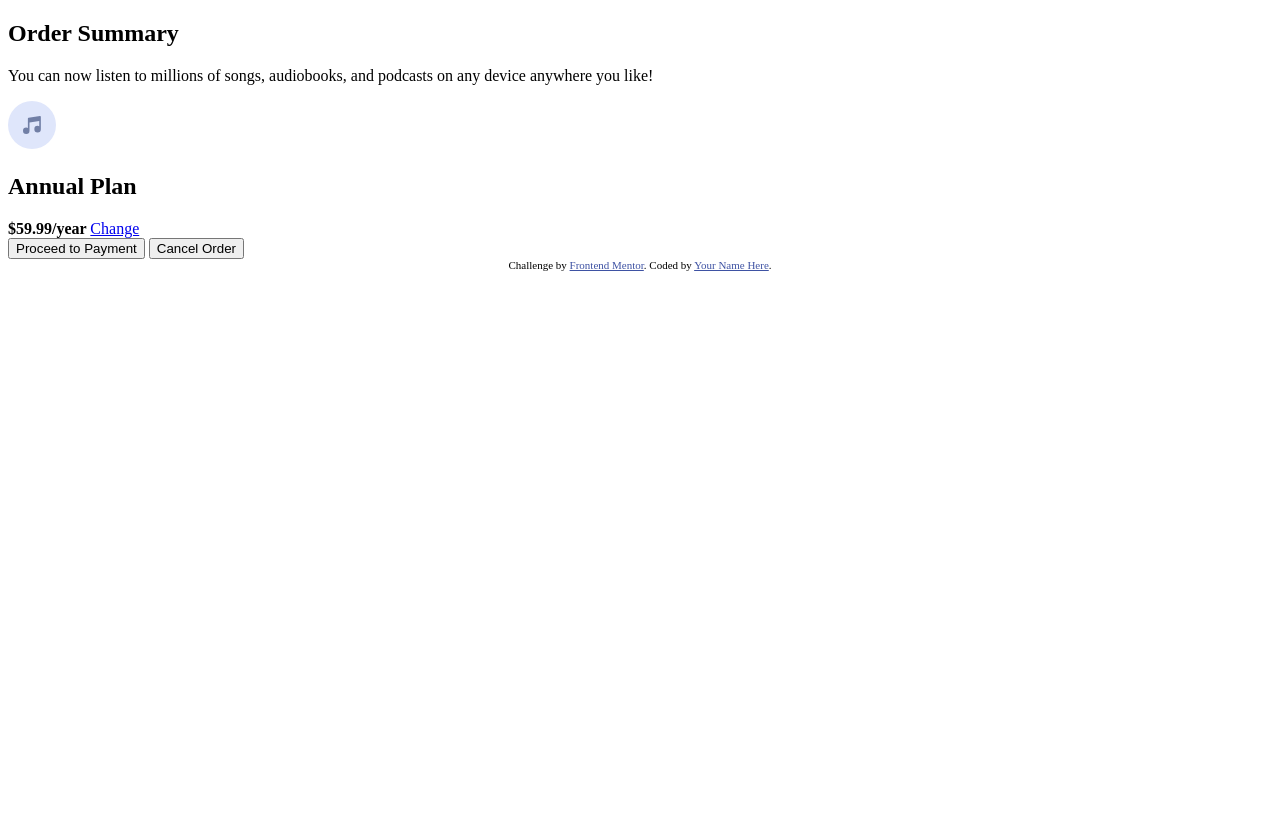
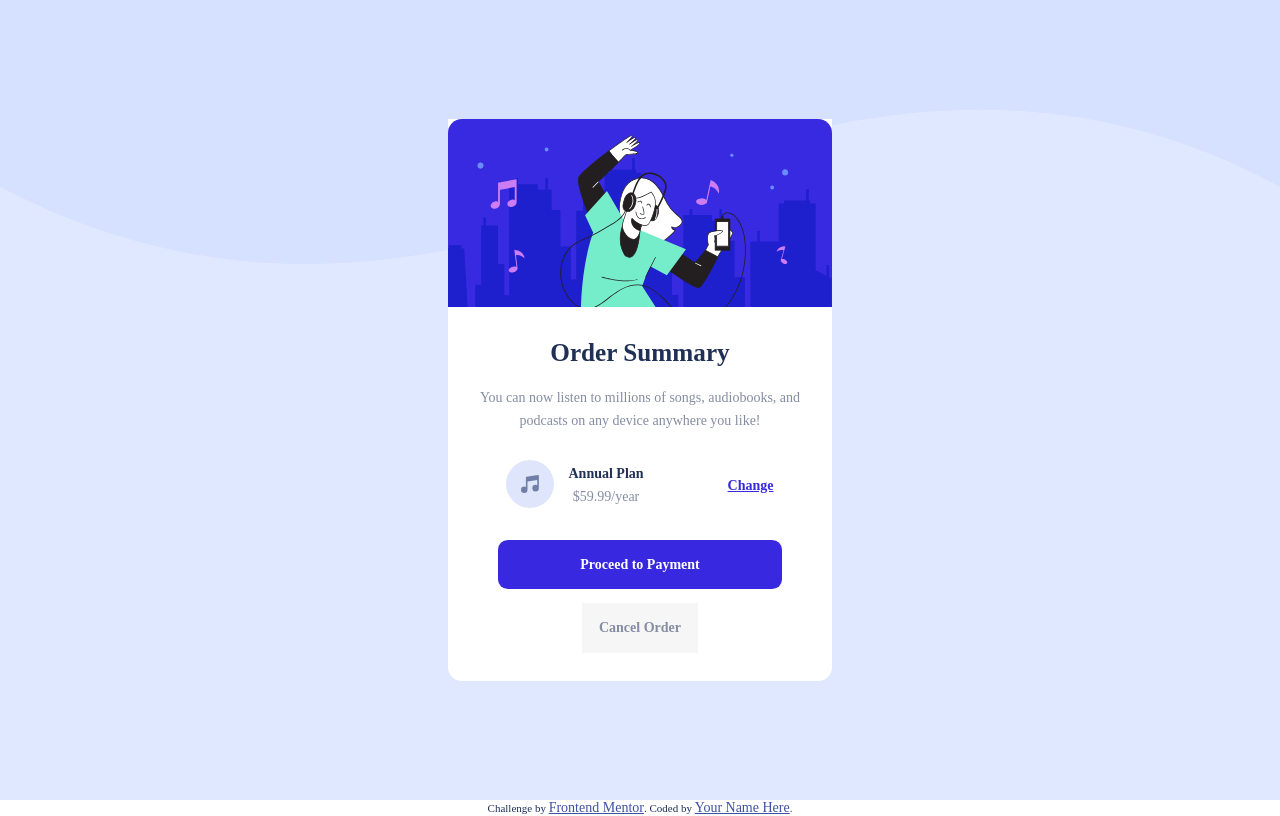
Before and after one commit to gregoriofrancisco99/order-summary-component-main, a plain HTML site: page index.html in a window 1280 px wide. Drawn offline with Linux system fonts and the light colour scheme.

Commit message:
Style HTML page

```diff
--- /dev/null
+++ b/assets/style/style.css
@@ -0,0 +1,178 @@
+* {
+  margin: 0;
+  padding: 0;
+  box-sizing: border-box;
+  font-size: 14px;
+  font-family: "Red Hat Display", "sans-serif";
+  color: hsl(223, 47%, 23%);
+}
+
+.lowOpacity {
+  filter: opacity(0.55);
+}
+
+#wrapper {
+  width: 100%;
+  height: 100vh;
+
+  background: url("./../images/pattern-background-desktop.svg") no-repeat,
+    hsl(225, 100%, 94%);
+  background-size: contain;
+  background-position: 100% -30%;
+
+  display: flex;
+  align-items: center;
+  justify-content: center;
+}
+
+#card {
+  background: #fff;
+  width: 30%;
+
+  border-radius: 0 0 1em 1em;
+}
+
+header img {
+  width: 100%;
+  border-radius: 1em 1em 0 0;
+}
+#card main section {
+  padding: 2em 1em;
+
+  display: flex;
+  align-items: center;
+  justify-content: center;
+  flex-direction: column;
+}
+
+section h1 {
+  font-size: 1.8em;
+  margin-bottom: 0.75em;
+}
+
+section p {
+  padding: 0 1em;
+  text-align: center;
+  line-height: 23px;
+}
+
+section #optArea {
+  width: 80%;
+  margin-top: 2em;
+  display: flex;
+  align-items: center;
+  justify-content: center;
+  flex-direction: column;
+}
+#optArea .plan {
+  margin-bottom: 2em;
+  display: flex;
+  align-items: center;
+  justify-content: center;
+  flex-direction: row;
+}
+#optArea .plan strong {
+  margin: 0 6em 0 1em;
+  display: flex;
+  align-items: center;
+  justify-content: center;
+  flex-direction: column;
+}
+#optArea .plan strong span {
+  margin-top: 0.5em;
+  font-weight: 300;
+}
+
+#optArea .plan a {
+  text-decoration: underline;
+  font-weight: 700;
+  color: hsl(245, 75%, 52%);
+}
+#optArea .plan a:hover {
+  text-decoration: none;
+  filter: opacity(0.85);
+}
+
+#optArea #buttonArea {
+  width: 100%;
+  display: flex;
+  align-items: center;
+  justify-content: center;
+  flex-direction: column;
+}
+
+#optArea #buttonArea .btn {
+  font-weight: 700;
+
+  border: none;
+  border-radius: 0.7em;
+  padding: 1.2em;
+
+  cursor: pointer;
+  transition: all ease 0.25s;
+}
+#optArea #buttonArea .btn.pay {
+  width: 100%;
+  background: hsl(245, 75%, 52%);
+  color: #fff;
+  margin-bottom: 1em;
+}
+#optArea #buttonArea .btn.pay:hover {
+  filter: opacity(0.85);
+}
+#optArea #buttonArea .btn.cancel {
+  border-radius: 0;
+  justify-self: center;
+}
+
+#optArea #buttonArea .btn.cancel:hover {
+  color: hsl(2, 75%, 52%);
+  filter: opacity(1);
+}
+
+@media (max-width: 900px) {
+  #card {
+    width: 60%;
+  }
+
+  section h1 {
+    margin-bottom: 1.5em;
+  }
+  section p {
+    margin-bottom: 1em;
+    padding: 0 5em;
+  }
+}
+
+@media (max-width: 620px) {
+  #wrapper {
+    height: auto;
+    padding-top: 1em;
+  }
+  #card {
+    width: 400px;
+  }
+  section {
+    padding-top: 3em;
+  }
+  section h1 {
+    margin-bottom: 1em;
+  }
+
+  #optArea .plan {
+    margin-bottom: 3em;
+  }
+}
+@media (max-width: 420px) {
+  * {
+    font-size: 13px;
+  }
+
+  #card {
+    width: 95%;
+  }
+
+  #optArea .plan img {
+    display: none;
+  }
+}
--- a/index.html
+++ b/index.html
@@ -7,6 +7,7 @@
   <link rel="icon" type="image/png" sizes="32x32" href="./images/favicon-32x32.png">
 
   <title>Frontend Mentor | Order summary card</title>
+  <link rel="stylesheet" href="./assets/style/style.css">
 
   <!-- Feel free to remove these styles or customise in your own stylesheet 👍 -->
   <style>
@@ -17,34 +18,38 @@
 <body>
 
   <div id="wrapper">
-    <header></header>
-    <main>
-      <section>
+    <div id="card">
+      <header>
+        <img src="./assets/images/illustration-hero.svg" alt="">
+      </header>
+      <main>
+        <section>
           <h1>Order Summary</h1>
 
-          <p>You can now listen to millions of songs, audiobooks, and podcasts on any
-          device anywhere you like!</p>
+          <p class="lowOpacity">You can now listen to millions of songs, audiobooks, and podcasts on any
+            device anywhere you like!</p>
 
           <div id="optArea">
             <div class="plan annual">
               <div id="imgIcon">
-                <img src="./images/icon-music.svg" alt="music icon">
+                <img src="./assets/images/icon-music.svg" alt="music icon">
               </div>
               <strong>
                 <h2>Annual Plan</h2>
-                <span>&dollar;59.99/year</span>
+                <span class="lowOpacity">&dollar;59.99/year</span>
               </strong>
 
-              <a href="#" class="btn switchPlan">Change</a>
+              <a href="#" class="link switchPlan">Change</a>
             </div>
 
             <div id="buttonArea">
               <button class="btn pay">Proceed to Payment</button>
-              <button class="btn cancel">Cancel Order</button>
+              <button class="btn cancel lowOpacity">Cancel Order</button>
             </div>
           </div>
-      </section>
-    </main>
+        </section>
+      </main>
+    </div>
   </div>
 
   <div class="attribution">
```
Also changed, not shown: assets/images/favicon-32x32.png (renamed from images/favicon-32x32.png), assets/images/icon-music.svg (renamed from images/icon-music.svg), assets/images/illustration-hero.svg (renamed from images/illustration-hero.svg), assets/images/pattern-background-desktop.svg (renamed from images/pattern-background-desktop.svg), assets/images/pattern-background-mobile.svg (renamed from images/pattern-background-mobile.svg), 1 other file.
